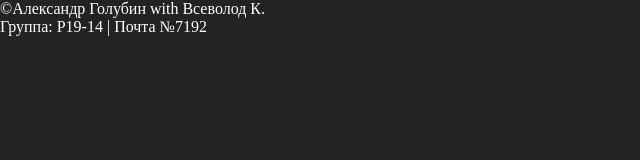
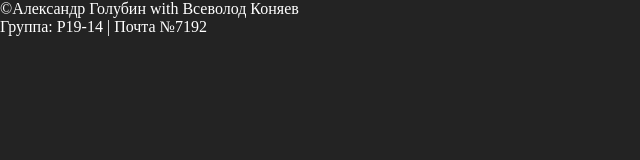
Before and after one commit to Donaldismo/Donaldismo.github.io, a plain HTML site: page index_black.html in a window 1280 px wide. Shown: the full height of the page, 0-640 px from the left. Drawn offline with Linux system fonts and the light colour scheme.

Commit message:
Update index_black.html

```diff
--- a/index_black.html
+++ b/index_black.html
@@ -6,7 +6,7 @@
       <meta content="no-cache" http-equiv="Pragma-directive">
      </head>
      <body topmargin="0" bottommargin="0" leftmargin="0" rightmargin="0" bgcolor="#232323" >
-		<font style="color:white;">©Александр Голубин with Всеволод К.</font><br>
+		<font style="color:white;">©Александр Голубин with Всеволод Коняев</font><br>
 		<font style="color:white;">Группа: Р19-14 | Почта №7192</font>
      </body>
     </html>
```
